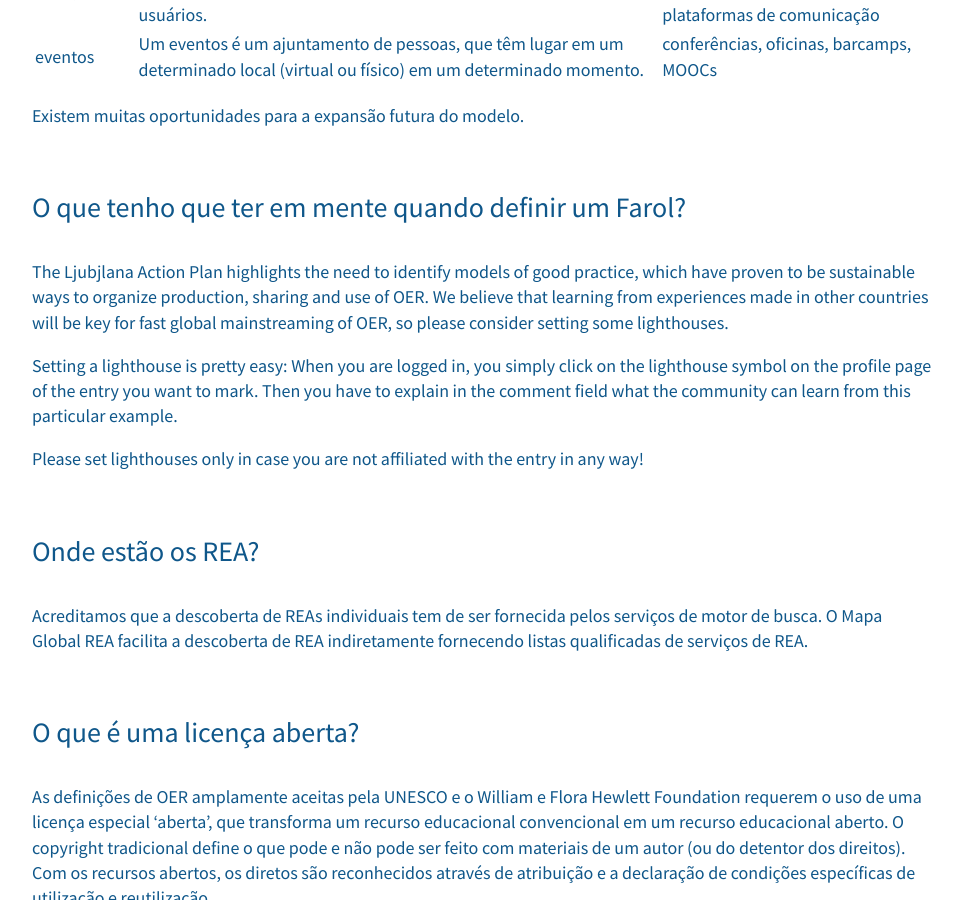
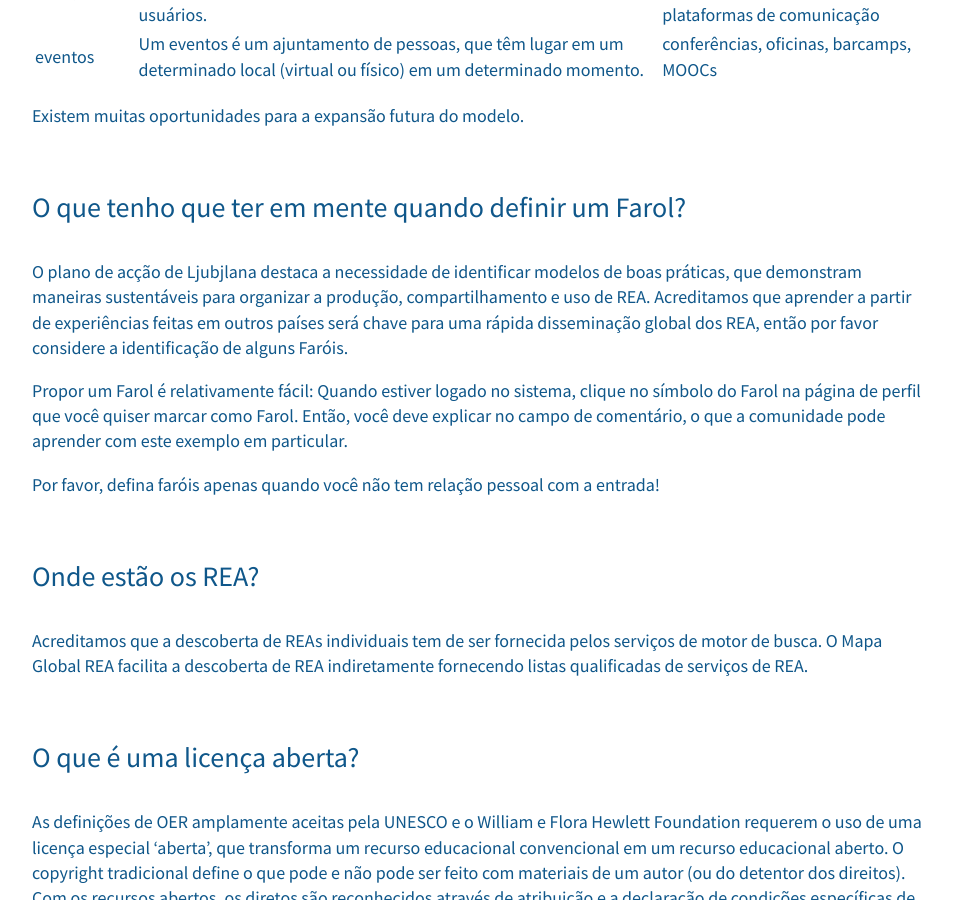
Before and after one commit to hbz/oerworldmap-ui, a Jekyll site: the page built from docs/FAQ.pt.md, in a window 1280 px wide and 900 px high, scrolled down 2334 px. Shown: the whole window, without its empty margins (158-1120 px from the left). Built offline with Jekyll 4.4.1, drawn with Linux system fonts in a browser that asks for light colours; nearby versions of some CDN libraries; comment, search, counter and statistics services are not loaded; a style sheet for code colours, icons or effects is not loaded.

Commit message:
New translations FAQ.md (Portuguese, Brazilian)

```diff
--- a/docs/FAQ.pt.md
+++ b/docs/FAQ.pt.md
@@ -56,11 +56,11 @@ Existem muitas oportunidades para a expansão futura do modelo.
 
 ## O que tenho que ter em mente quando definir um Farol?
 
-The Ljubjlana Action Plan highlights the need to identify models of good practice, which have proven to be sustainable ways to organize production, sharing and use of OER. We believe that learning from experiences made in other countries will be key for fast global mainstreaming of OER, so please consider setting some lighthouses.
+O plano de acção de Ljubjlana destaca a necessidade de identificar modelos de boas práticas, que demonstram maneiras sustentáveis para organizar a produção, compartilhamento e uso de REA. Acreditamos que aprender a partir de experiências feitas em outros países será chave para uma rápida disseminação global dos REA, então por favor considere a identificação de alguns Faróis.
 
-Setting a lighthouse is pretty easy: When you are logged in, you simply click on the lighthouse symbol on the profile page of the entry you want to mark. Then you have to explain in the comment field what the community can learn from this particular example.
+Propor um Farol é relativamente fácil: Quando estiver logado no sistema, clique no símbolo do Farol na página de perfil que você quiser marcar como Farol. Então, você deve explicar no campo de comentário, o que a comunidade pode aprender com este exemplo em particular.
 
-Please set lighthouses only in case you are not affiliated with the entry in any way!
+Por favor, defina faróis apenas quando você não tem relação pessoal com a entrada!
 
 ## Onde estão os REA?
 
```
